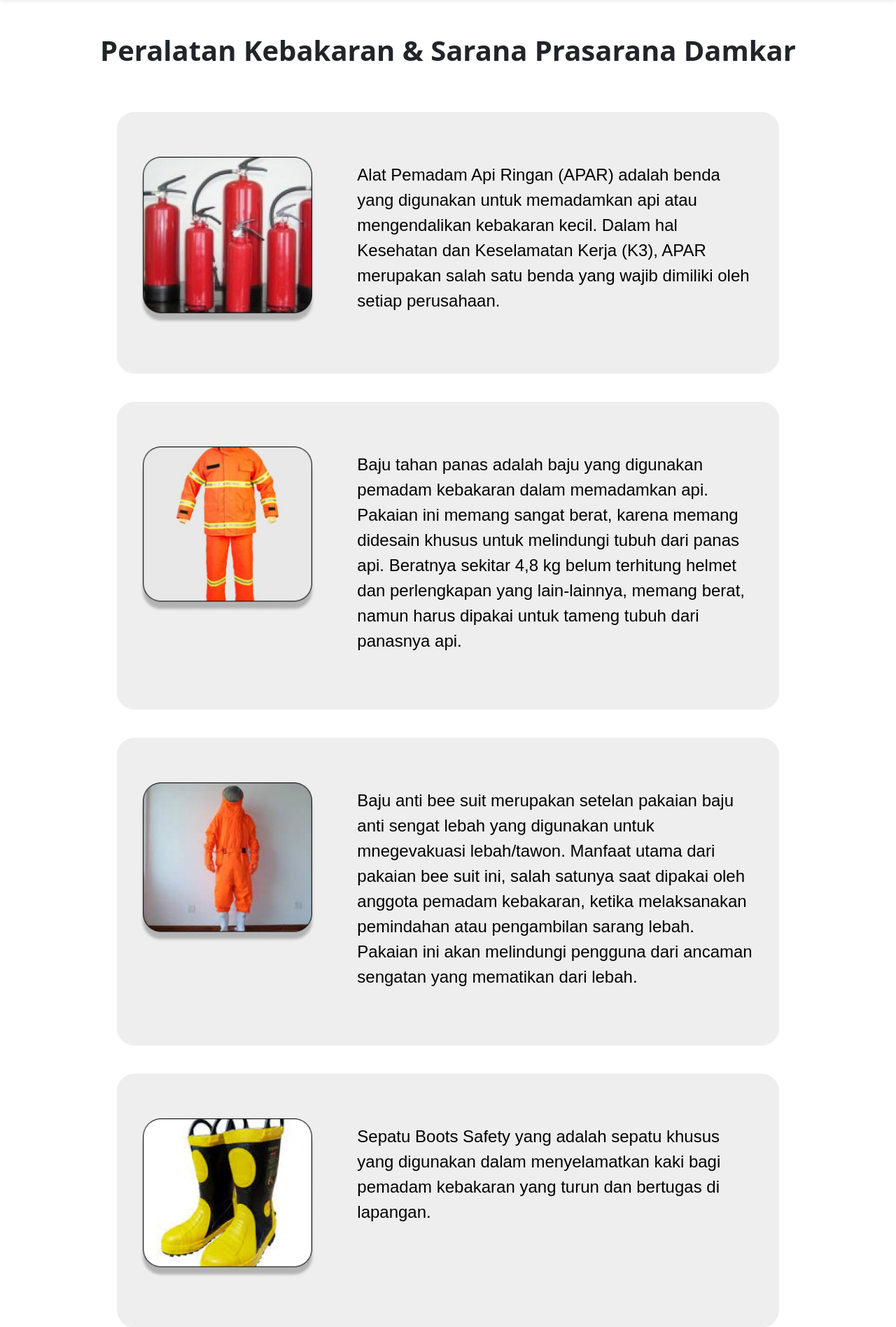
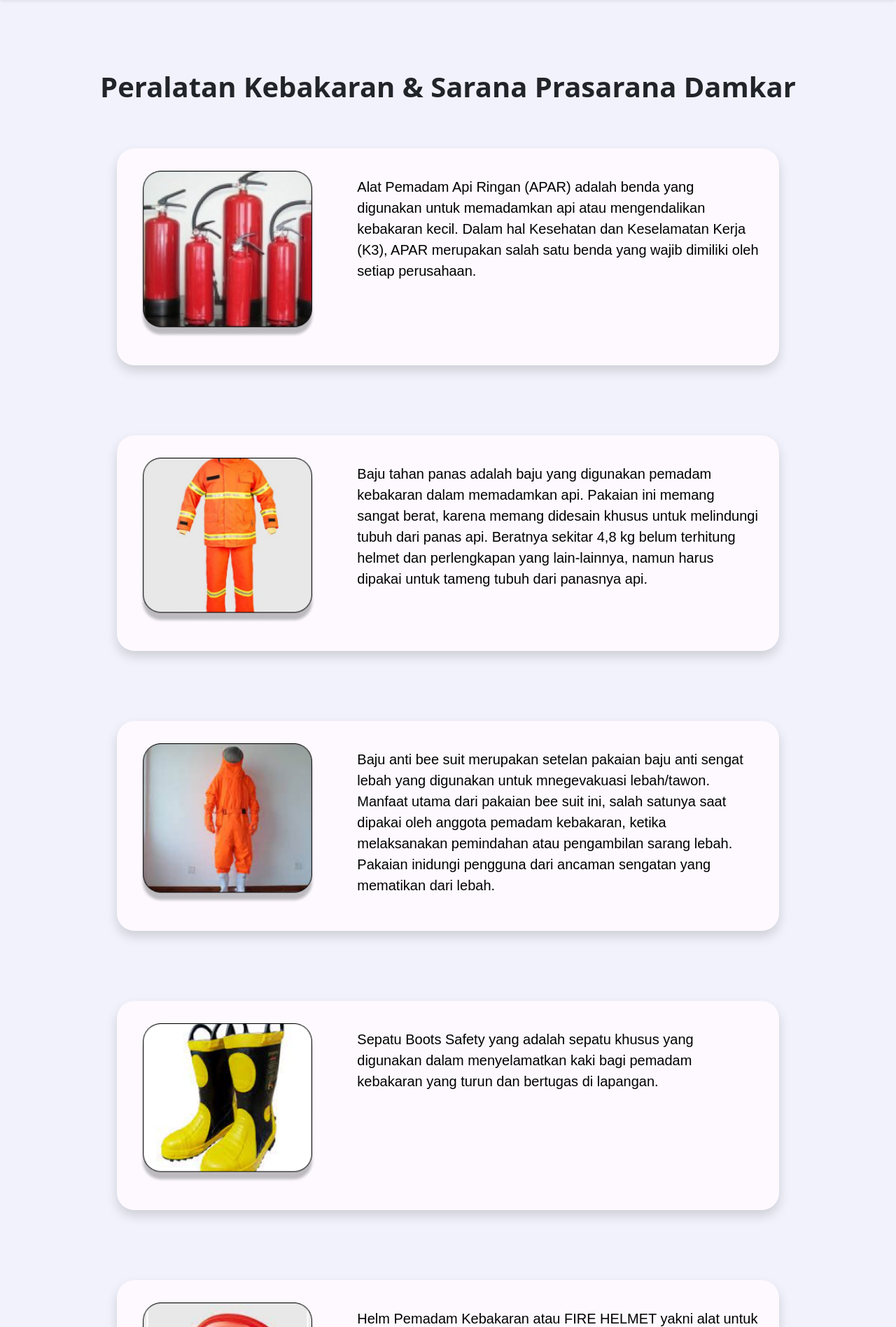
Before and after one commit to alfredtl/final_project, a PHP site: page /peralatan-kebakaran.html in a window 1280 px wide. Shown: the part 56-1952 px from the top of the page at 70% size. Run offline with PHP 8.4, Linux system fonts and the light colour scheme; some libraries are stand-ins or nearby versions.

Commit message:
ubah warna tema body, content dan footer

```diff
--- a/darmisa.php
+++ b/darmisa.php
@@ -45,7 +45,7 @@
 
 
     <!-- =========== Navbar Baru Lagi =========== -->
-    <nav class="navbar navbar-expand-lg shadow-sm sticky-top" style="background-color:rgb(51, 33, 117);">
+    <nav class="navbar navbar-expand-lg shadow sticky-top" style="background-color:rgb(51, 33, 117);">
         <div class="container justify-content-between">
             <a class="navbar-brand navbar-dark d-flex  align-items-center text-white  ms-sm-3 col-6 col-md-4 me-6" aria-label="Bootstrap" href="#"></svg><img class="logo-darmisa text-dark rounded-circle d-flex mx-auto" src="./image/logo_DarMisa.jpg" alt="" title="DarMisa"><span class="fw-bold" style="margin-left: 70px; margin-right: 70px;">DarMisa</span></a>
             <!--<a href="" class="btn-small btn btn-sm rounded-pill text-white mb-0 ms-auto me-2" title="Login" style="background-color:rgb(218, 37, 29); width: 80px;">Login</a>-->
@@ -572,7 +572,7 @@
 
 
      <!-- ========== footer ========== -->
-     <div class="container-fluid bg-light">
+     <div class="container-fluid shadow-lg" style="background-color: #fdf9ff;">
             <footer class="footer py-5 " style="font-family: sans-serif;">
                 <div class="row">
                     <div class="justify-content-between col-12 col-md-4 mb-3">
--- a/data-kebakaran.php
+++ b/data-kebakaran.php
@@ -19,7 +19,7 @@ include_once 'koneksi.php';
     <link href="/docs/5.2/dist/css/bootstrap.min.css" rel="stylesheet" integrity="sha384-Zenh87qX5JnK2Jl0vWa8Ck2rdkQ2Bzep5IDxbcnCeuOxjzrPF/et3URy9Bv1WTRi" crossorigin="anonymous">
 
 </head>
-<body>
+<body style="background-color: #f2f2fc;">
 
     <svg xmlns="http://www.w3.org/2000/svg" style="display: none;">
         <symbol id="bootstrap" viewBox="0 0 118 94">
@@ -104,7 +104,7 @@ include_once 'koneksi.php';
 
 
     <!-- =========== Navbar Baru Lagi =========== -->
-    <nav class="navbar navbar-expand-lg shadow-sm sticky-top" style="background-color:rgb(51, 33, 117);">
+    <nav class="navbar navbar-expand-lg shadow sticky-top" style="background-color:rgb(51, 33, 117);">
         <div class="container justify-content-between">
             <a class="navbar-brand navbar-dark d-flex  align-items-center text-white  ms-sm-3 col-6 col-md-4 me-6" aria-label="Bootstrap" href="#"></svg><img class="logo-darmisa text-dark rounded-circle" src="./image/logo_DarMisa.jpg" alt="" title="DarMisa"><span class="fw-bold" style="margin-left: 80px; margin-right: 80px;">DarMisa</span></a>
 
@@ -1458,7 +1458,7 @@ include_once 'koneksi.php';
 
 
          <!-- ========== footer ========== -->
-         <div class="container-fluid bg-light">
+         <div class="container-fluid shadow-lg" style="background-color: #fdf9ff;">
             <footer class="footer py-5 " style="font-family: sans-serif;">
                 <div class="row">
                     <div class="justify-content-between col-12 col-md-4 mb-3">
--- a/dist/css/update.css
+++ b/dist/css/update.css
@@ -1,7 +1,7 @@
-#nav{
+/* #nav{
     height: 650vh;
     transition: all 0.5s ease;
-}
+} */
 body{
     font-family: sans-serif;
 }
--- a/peralatan-kebakaran.html
+++ b/peralatan-kebakaran.html
@@ -14,7 +14,7 @@
     <link href="/docs/5.2/dist/css/bootstrap.min.css" rel="stylesheet" integrity="sha384-Zenh87qX5JnK2Jl0vWa8Ck2rdkQ2Bzep5IDxbcnCeuOxjzrPF/et3URy9Bv1WTRi" crossorigin="anonymous">
 
 </head>
-<body>
+<body style="background-color: #f2f2fc;">
 
     <svg xmlns="http://www.w3.org/2000/svg" style="display: none;">
         <symbol id="bootstrap" viewBox="0 0 118 94">
@@ -180,18 +180,17 @@
 
 
     <!-- =========== Box =========== -->
-    <h1 class="text-center fw-bold mt-5 mb-5">Peralatan Kebakaran & Sarana Prasarana Damkar</h1>
+    <h1 class="text-center fw-bold mb-5" style="margin-top: 100px;">Peralatan Kebakaran & Sarana Prasarana Damkar</h1>
     <section class="box pt-3 pb-4">
         <div class="container">
             <div class="row">
 
-                <div class="box-box z-index-2 mx-auto py-5" style="margin-bottom: 40px; border-radius: 25px; background-color:rgb(218, 37, 29); background-color: #eee;" >
+                <div class="box-box z-index-2 shadow mx-auto py-3" style="margin-bottom: 100px; border-radius: 25px; background-color:rgb(218, 37, 29); background-color: #fdf9ff;" >
                     <div class="row" style="text-decoration: none;">
                         <div class="col-md-4 position-relative">
                             <div class="p-3 text-center">
                                 <h1 class="text-gradient">
-                                    <a href="data-kebakaran.php" class="text-light" style="text-decoration: none;">
-                                        <img src="./image/alat-pemadam1.png" class="rounded text-start" style="width: 250px;" alt="">
+                                        <img src="./image/alat-pemadam1.png" class="rounded  text-start" style="width: 250px;" alt="">
                                     </a>
                                 </h1>
                             </div>
@@ -199,22 +198,19 @@
                         <div class="col-md-8 position-relative">
                             <div class="p-3">
                                 <h1 class="text-gradient">
-                                    <a href="#" class="text-dark" style="text-decoration: none;">
-                                        <p class="mt-2 lh-base" style="font-size: 24px; font-family: sans-serif; color: rgb(222, 222, 222); color: black;">Alat Pemadam Api Ringan (APAR) adalah benda yang digunakan untuk memadamkan api atau
+                                        <p class="mt-2 lh-base" style="font-size: 20px; font-family: sans-serif; color: rgb(222, 222, 222); color: black;">Alat Pemadam Api Ringan (APAR) adalah benda yang digunakan untuk memadamkan api atau
                                             mengendalikan kebakaran kecil. Dalam hal Kesehatan dan Keselamatan Kerja (K3), APAR merupakan salah satu benda yang wajib dimiliki oleh setiap perusahaan.</p>
-                                    </a>
                                 </h1>
                             </div>
                         </div>
                     </div>
                 </div>
 
-                <div class="box-box z-index-2 text-light mx-auto py-5" style="margin-bottom: 40px; border-radius: 25px; background-color: rgb(51, 33, 117); background-color: #eee;" >
+                <div class="box-box z-index-2 shadow mx-auto py-3" style="margin-bottom: 100px; border-radius: 25px; background-color: rgb(51, 33, 117); background-color: #fdf9ff;" >
                     <div class="row" style="text-decoration: none;">
                         <div class="col-md-4 position-relative">
                             <div class="p-3 text-center">
                                 <h1 class="text-gradient">
-                                    <a href="data-kebakaran.php" class="text-light" style="text-decoration: none;">
                                         <img src="./image/alat-pemadam2.png" class="rounded text-start" style="width: 250px;" alt="">
                                     </a>
                                 </h1>
@@ -223,10 +219,9 @@
                         <div class="col-md-8 position-relative">
                             <div class="p-3 ">
                                 <h1 class="text-gradient">
-                                    <a href="#" class="text-light" style="text-decoration: none;">
-                                        <p class="mt-2 lh-base" style="font-size: 24px; font-family: sans-serif; color: rgb(222, 222, 222); color: black;">Baju tahan panas adalah baju yang digunakan pemadam kebakaran dalam memadamkan api.
+                                        <p class="mt-2 lh-base" style="font-size: 20px; font-family: sans-serif; color: rgb(222, 222, 222); color: black;">Baju tahan panas adalah baju yang digunakan pemadam kebakaran dalam memadamkan api.
                                             Pakaian ini memang sangat berat, karena memang didesain khusus untuk melindungi tubuh dari panas api. Beratnya sekitar 4,8 kg belum terhitung helmet dan perlengkapan yang lain-lainnya,
-                                            memang berat, namun harus dipakai untuk tameng tubuh dari panasnya api.</p>
+                                        namun harus dipakai untuk tameng tubuh dari panasnya api.</p>
                                     </a>
                                 </h1>
                             </div>
@@ -234,14 +229,12 @@
                     </div>
                 </div>
 
-                <div class="box-box z-index-2 text-light mx-auto py-5" style="margin-bottom: 40px; border-radius: 25px; background-color:rgb(218, 37, 29); background-color: #eee;" >
+                <div class="box-box z-index-2 shadow text-light mx-auto py-3" style="margin-bottom: 100px; border-radius: 25px; background-color:rgb(218, 37, 29); background-color: #fdf9ff;" >
                     <div class="row" style="text-decoration: none;">
                         <div class="col-md-4 position-relative">
                             <div class="p-3 text-center">
                                 <h1 class="text-gradient">
-                                    <a href="data-kebakaran.php" class="text-light" style="text-decoration: none;">
                                         <img src="./image/alat-pemadam3.png" class="rounded text-start" style="width: 250px;" alt="">
-
                                     </a>
                                 </h1>
                             </div>
@@ -249,10 +242,9 @@
                         <div class="col-md-8 position-relative">
                             <div class="p-3 ">
                                 <h1 class="text-gradient">
-                                    <a href="#" class="text-light" style="text-decoration: none;">
-                                        <p class="mt-2 lh-base" style="font-size: 24px; font-family: sans-serif; color: rgb(222, 222, 222); color: black;">Baju anti bee suit merupakan setelan pakaian baju anti sengat lebah yang digunakan untuk mnegevakuasi
+                                        <p class="mt-2 lh-base" style="font-size: 20px; font-family: sans-serif; color: rgb(222, 222, 222); color: black;">Baju anti bee suit merupakan setelan pakaian baju anti sengat lebah yang digunakan untuk mnegevakuasi
                                             lebah/tawon. Manfaat utama dari pakaian bee suit ini, salah satunya saat dipakai oleh anggota pemadam kebakaran, ketika melaksanakan pemindahan atau pengambilan sarang lebah. Pakaian
-                                            ini akan melindungi pengguna dari ancaman sengatan yang mematikan dari lebah.</p>
+                                            inidungi pengguna dari ancaman sengatan yang mematikan dari lebah.</p>
                                     </a>
                                 </h1>
                             </div>
@@ -260,14 +252,12 @@
                     </div>
                 </div>
 
-                <div class="box-box z-index-2 text-light mx-auto py-5" style="margin-bottom: 40px; border-radius: 25px; background-color: rgb(51, 33, 117); background-color: #eee;">
+                <div class="box-box z-index-2 shadow text-light mx-auto py-3" style="margin-bottom: 100px; border-radius: 25px; background-color: rgb(51, 33, 117); background-color: #fdf9ff;">
                     <div class="row" style="text-decoration: none;">
                         <div class="col-md-4 position-relative">
                             <div class="p-3 text-center">
                                 <h1 class="text-gradient">
-                                    <a href="data-kebakaran.php" class="text-light" style="text-decoration: none;">
                                         <img src="./image/alat-pemadam4.png" class="rounded text-start" style="width: 250px;" alt="">
-
                                     </a>
                                 </h1>
                             </div>
@@ -275,24 +265,20 @@
                         <div class="col-md-8 position-relative">
                             <div class="p-3 ">
                                 <h1 class="text-gradient">
-                                    <a href="#" class="text-light" style="text-decoration: none;">
-                                        <p class="mt-2 lh-base" style="font-size: 24px; font-family: sans-serif; color: rgb(222, 222, 222); color: black;">Sepatu Boots Safety yang adalah sepatu khusus yang digunakan dalam menyelamatkan kaki bagi
+                                        <p class="mt-2 lh-base" style="font-size: 20px; font-family: sans-serif; color: rgb(222, 222, 222); color: black;">Sepatu Boots Safety yang adalah sepatu khusus yang digunakan dalam menyelamatkan kaki bagi
                                             pemadam kebakaran yang turun dan bertugas di lapangan. </p>
-                                    </a>
                                 </h1>
                             </div>
                         </div>
                     </div>
                 </div>
 
-                <div class="box-box z-index-2 text-light mx-auto py-5" style="margin-bottom: 40px; border-radius: 25px; background-color:rgb(218, 37, 29); background-color: #eee;" >
+                <div class="box-box z-index-2 shadow text-light mx-auto py-3" style="margin-bottom: 100px; border-radius: 25px; background-color:rgb(218, 37, 29); background-color: #fdf9ff;" >
                     <div class="row" style="text-decoration: none;">
                         <div class="col-md-4 position-relative">
                             <div class="p-3 text-center">
                                 <h1 class="text-gradient">
-                                    <a href="data-kebakaran.php" class="text-light" style="text-decoration: none;">
                                         <img src="./image/alat-pemadam5.png" class="rounded text-start" style="width: 250px;" alt="">
-
                                     </a>
                                 </h1>
                             </div>
@@ -300,24 +286,20 @@
                         <div class="col-md-8 position-relative">
                             <div class="p-3 ">
                                 <h1 class="text-gradient">
-                                    <a href="#" class="text-light" style="text-decoration: none;">
-                                        <p class="mt-2 lh-base" style="font-size: 24px; font-family: sans-serif; color: rgb(222, 222, 222); color: black;">Helm Pemadam Kebakaran atau FIRE HELMET yakni alat untuk melindungi kepala.  Bentuk
+                                        <p class="mt-2 lh-base" style="font-size: 20px; font-family: sans-serif; color: rgb(222, 222, 222); color: black;">Helm Pemadam Kebakaran atau FIRE HELMET yakni alat untuk melindungi kepala.  Bentuk
                                             helm pemadam ini memang dibuat khusus, dengan menggunakan kaca transparan di bagian depan dan menggunakan kain di bagian belakang</p>
-                                    </a>
                                 </h1>
                             </div>
                         </div>
                     </div>
                 </div>
 
-                <div class="box-box z-index-2 text-light mx-auto py-5" style="margin-bottom: 40px; border-radius: 25px; background-color: rgb(51, 33, 117); background-color: #eee;" >
+                <div class="box-box z-index-2 shadow text-light mx-auto py-3" style="margin-bottom: 100px; border-radius: 25px; background-color: rgb(51, 33, 117); background-color: #fdf9ff;" >
                     <div class="row" style="text-decoration: none;">
                         <div class="col-md-4 position-relative">
                             <div class="p-3 text-center">
                                 <h1 class="text-gradient">
-                                    <a href="data-kebakaran.php" class="text-light" style="text-decoration: none;">
                                         <img src="./image/alat-pemadam6.png" class="rounded text-start" style="width: 250px;" alt="">
-
                                     </a>
                                 </h1>
                             </div>
@@ -325,22 +307,19 @@
                         <div class="col-md-8 position-relative">
                             <div class="p-3 ">
                                 <h1 class="text-gradient">
-                                    <a href="#" class="text-light" style="text-decoration: none;">
-                                        <p class="mt-2 lh-base" style="font-size: 24px; font-family: sans-serif; color: rgb(222, 222, 222); color: black;">sarung tangan damkar memang diciptakan secara khusus untuk melindungi tangan.
+                                        <p class="mt-2 lh-base" style="font-size: 20px; font-family: sans-serif; color: rgb(222, 222, 222); color: black;">sarung tangan damkar memang diciptakan secara khusus untuk melindungi tangan.
                                             Alat ini dapat meredam panas, tahan goresan, dan tahan bahan kimia berbahaya. Sarung tangan damkar terdiri dari tiga lapisan, yakni kulit luar, penghalang kelembaban, dan lapisan termal.</p>
-                                    </a>
                                 </h1>
                             </div>
                         </div>
                     </div>
                 </div>
 
-                <div class="box-box z-index-2 text-light mx-auto py-5" style="margin-bottom: 40px; border-radius: 25px; background-color:rgb(218, 37, 29); background-color: #eee;" >
+                <div class="box-box z-index-2 shadow text-light mx-auto py-3" style="margin-bottom: 100px; border-radius: 25px; background-color:rgb(218, 37, 29); background-color: #fdf9ff;" >
                     <div class="row" style="text-decoration: none;">
                         <div class="col-md-4 position-relative">
                             <div class="p-3 text-center">
                                 <h1 class="text-gradient">
-                                    <a href="data-kebakaran.php" class="text-light" style="text-decoration: none;">
                                         <img src="./image/alat-pemadam7.png" class="rounded text-start" style="width: 250px;" alt="">
                                     </a>
                                 </h1>
@@ -349,24 +328,20 @@
                         <div class="col-md-8 position-relative">
                             <div class="p-3 ">
                                 <h1 class="text-gradient">
-                                    <a href="#" class="text-light" style="text-decoration: none;">
-                                        <p class="mt-2 lh-base" style="font-size: 24px; font-family: sans-serif; color: rgb(222, 222, 222); color: black;">Self Contained Breathing Apparatus (SCBA) , merupakan alat bantu pernapasan
+                                        <p class="mt-2 lh-base" style="font-size: 20px; font-family: sans-serif; color: rgb(222, 222, 222); color: black;">Self Contained Breathing Apparatus (SCBA) , merupakan alat bantu pernapasan
                                             untuk waktu tertentu sesuai dengan jumlah oksigen yang tersedia pada alat tersebut. SCBA terdiri dari tabung (botol) bertekanan udara masker dan peralatan-peralatan pembawa.</p>
-                                    </a>
                                 </h1>
                             </div>
                         </div>
                     </div>
                 </div>
 
-                <div class="box-box z-index-2 text-light mx-auto py-5" style="margin-bottom: 40px; border-radius: 25px; background-color: rgb(51, 33, 117); background-color: #eee;" >
+                <div class="box-box z-index-2 shadow text-light mx-auto py-3" style="margin-bottom: 100px; border-radius: 25px; background-color: rgb(51, 33, 117); background-color: #fdf9ff;" >
                     <div class="row" style="text-decoration: none;">
                         <div class="col-md-4 position-relative">
                             <div class="p-3 text-center">
                                 <h1 class="text-gradient">
-                                    <a href="data-kebakaran.php" class="text-light" style="text-decoration: none;">
                                         <img src="./image/alat-pemadam8.png" class="rounded text-start" style="width: 250px;" alt="">
-
                                     </a>
                                 </h1>
                             </div>
@@ -374,24 +349,20 @@
                         <div class="col-md-8 position-relative">
                             <div class="p-3 ">
                                 <h1 class="text-gradient">
-                                    <a href="#" class="text-light" style="text-decoration: none;">
-                                        <p class="mt-2 lh-base" style="font-size: 24px; font-family: sans-serif; color: rgb(222, 222, 222); color: black;">Snake catching adalah alat yang memudahkan digunakan untuk menangkap atau
+                                        <p class="mt-2 lh-base" style="font-size: 20px; font-family: sans-serif; color: rgb(222, 222, 222); color: black;">Snake catching adalah alat yang memudahkan digunakan untuk menangkap atau
                                             mengevakuasi ular berbisa ataupun ular lainnya.</p>
-                                    </a>
                                 </h1>
                             </div>
                         </div>
                     </div>
                 </div>
 
-                <div class="box-box z-index-2 text-light mx-auto py-5" style="margin-bottom: 40px; border-radius: 25px; background-color: rgb(51, 33, 117); background-color: #eee;" >
+                <div class="box-box z-index-2 shadow text-light mx-auto py-3" style="margin-bottom: 100px; border-radius: 25px; background-color: rgb(51, 33, 117); background-color: #fdf9ff;" >
                     <div class="row" style="text-decoration: none;">
                         <div class="col-md-4 position-relative">
                             <div class="p-3 text-center">
                                 <h1 class="text-gradient">
-                                    <a href="data-kebakaran.php" class="text-light" style="text-decoration: none;">
                                         <img src="./image/alat-pemadam9.png" class="rounded text-start" style="width: 250px;" alt="">
-
                                     </a>
                                 </h1>
                             </div>
@@ -399,10 +370,8 @@
                         <div class="col-md-8 position-relative">
                             <div class="p-3 ">
                                 <h1 class="text-gradient">
-                                    <a href="#" class="text-light" style="text-decoration: none;">
-                                        <p class="mt-2 lh-base" style="font-size: 24px; font-family: sans-serif; color: rgb(222, 222, 222); color: black;">Fire Truck atau Mobil Pemadam Kebakaran merupakan hasil dari rangkaian berbagai
+                                        <p class="mt-2 lh-base" style="font-size: 20px; font-family: sans-serif; color: rgb(222, 222, 222); color: black;">Fire Truck atau Mobil Pemadam Kebakaran merupakan hasil dari rangkaian berbagai
                                             unit sistem yang terdiri dari Engine, Chassis, Pompa, dan PTO (Power Take Off). Keseluruhan unit sistem tersebut dirangkai menjadi satu kesatuan mobil pemadam kebakaran yang disesuaikan dengan kebutuhan yang diperlukan</p>
-                                    </a>
                                 </h1>
                             </div>
                         </div>
@@ -443,7 +412,7 @@
 
 
         <!-- ========== footer ========== -->
-        <div class="container-fluid bg-light">
+        <div class="container-fluid shadow-lg" style="background-color: #fdf9ff;">
             <footer class="footer py-5 " style="font-family: sans-serif;">
                 <div class="row">
                     <div class="justify-content-between col-12 col-md-4 mb-3">
--- a/update_peny_jan.php
+++ b/update_peny_jan.php
@@ -99,7 +99,7 @@ if (isset($_POST['submit'])){
     <link rel="stylesheet" href="https://cdn.jsdelivr.net/npm/bootstrap-icons@1.9.1/font/bootstrap-icons.css">
 
 </head>
-<body>
+<body style="background-color: #f2f2fc;">
 
 
     <svg xmlns="http://www.w3.org/2000/svg" style="display: none;">
@@ -130,7 +130,7 @@ if (isset($_POST['submit'])){
 
 
     <!-- =========== Navbar Baru Lagi =========== -->
-    <nav class="navbar navbar-expand-lg shadow-sm sticky-top" style="background-color:rgb(51, 33, 117);">
+    <nav class="navbar navbar-expand-lg shadow sticky-top" style="background-color:rgb(51, 33, 117);">
         <div class="container justify-content-between">
             <a class="navbar-brand navbar-dark d-flex  align-items-center text-white  ms-sm-3 col-6 col-md-4 me-6" aria-label="Bootstrap" href="./darmisa.php"></svg><img class="logo-darmisa text-dark rounded-circle" src="./image/logo_DarMisa.jpg" alt="" title="DarMisa"><span class="fw-bold" style="margin-left: 80px; margin-right: 80px;">DarMisa</span></a>
 
```
Also changed, not shown: berita.php (+5 -5 lines), galeri.php (+4 -4 lines), index.php (+11 -11 lines), kontak.html (+4 -4 lines), personil.php (+5 -5 lines), profil.php (+11 -10 lines), update.php (+13 -13 lines), update_jp.php (+2 -29 lines).
